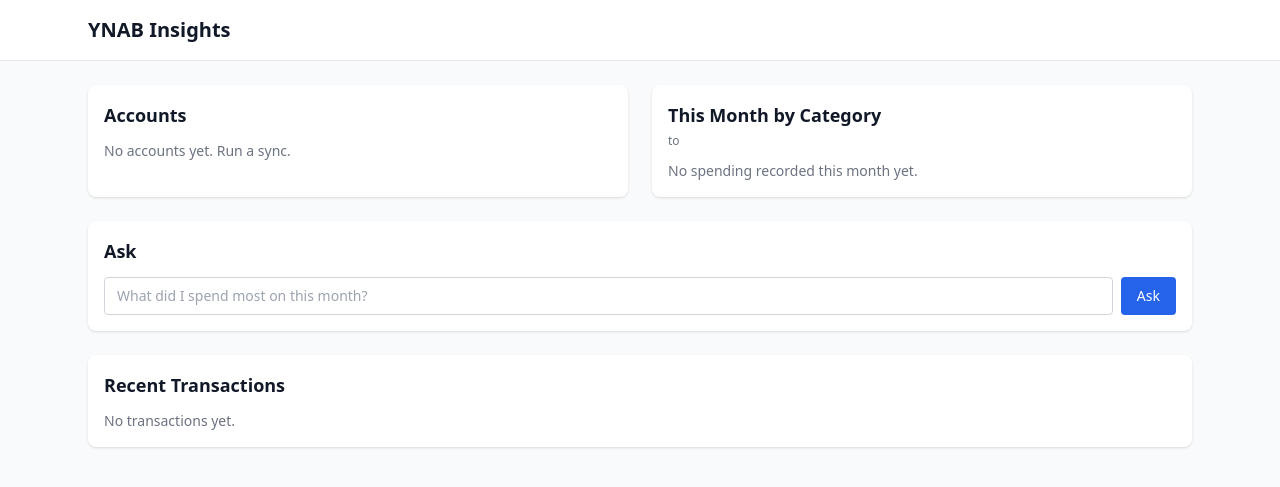
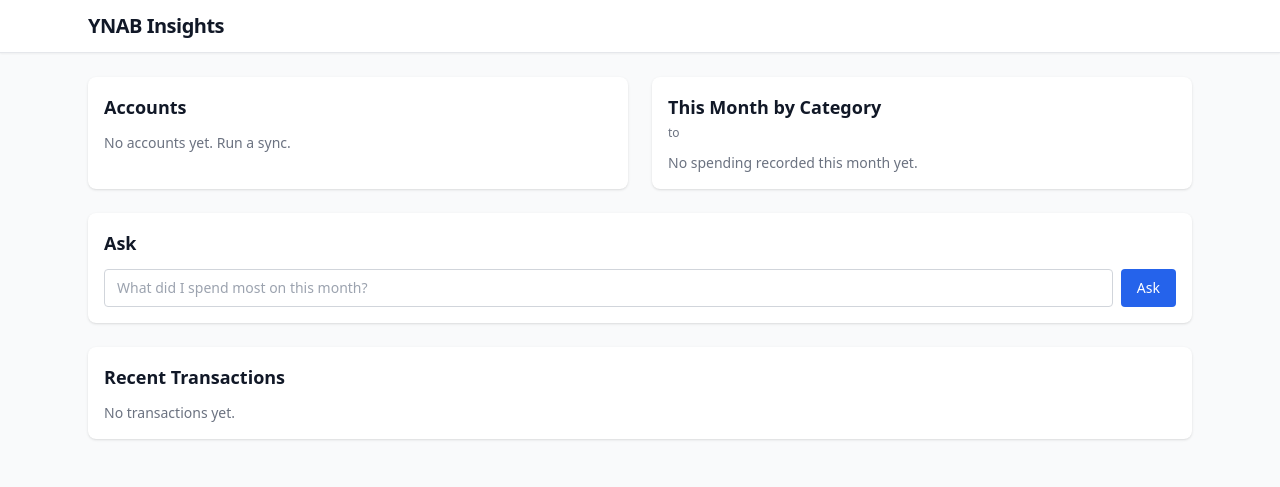
Before and after one commit to majedal01/homelab, a FastAPI app: template ynab_insights/app/templates/dashboard.html in a window 1280 px wide. Shown: the top 487 px of the page. Run offline with FastAPI, Linux system fonts and the light colour scheme; the template is opened without the code that fills it, so the values that code supplies are empty; parts of the project's set-up code (start-up, migrations or seed data) failed here and were passed over; some libraries are stand-ins or nearby versions.

Commit message:
add chart.js script tag and tighten base layout

```diff
--- a/ynab_insights/app/templates/base.html
+++ b/ynab_insights/app/templates/base.html
@@ -6,21 +6,24 @@
     <title>{% block title %}YNAB Insights{% endblock %}</title>
     <script src="https://cdn.tailwindcss.com"></script>
     <script src="https://unpkg.com/htmx.org@1.9.10"></script>
+    <script src="https://cdn.jsdelivr.net/npm/chart.js@4.4.1/dist/chart.umd.min.js"></script>
     <style>
         .htmx-indicator { display: none; }
         .htmx-request .htmx-indicator { display: inline; }
         .htmx-request.htmx-indicator { display: inline; }
+        .chart-canvas { max-height: 280px; }
+        .card-collapsed > .card-body { display: none; }
     </style>
 </head>
 <body class="bg-gray-50 text-gray-900">
-    <header class="bg-white border-b border-gray-200">
-        <div class="max-w-6xl mx-auto px-6 py-4 flex items-center justify-between">
-            <a href="/" class="text-xl font-semibold">YNAB Insights</a>
+    <header class="bg-white border-b border-gray-200 shadow-sm">
+        <div class="max-w-6xl mx-auto px-6 py-3 flex items-center justify-between">
+            <a href="/" class="text-xl font-semibold tracking-tight">YNAB Insights</a>
             {% if budgets %}
             <form method="get" action="/" class="flex items-center gap-2 text-sm">
-                <label for="budget_id" class="text-gray-500">Budget:</label>
+                <label for="budget_id" class="text-gray-500">Budget</label>
                 <select name="budget_id" id="budget_id" onchange="this.form.submit()"
-                        class="border border-gray-300 rounded px-2 py-1 bg-white">
+                        class="border border-gray-300 rounded px-2 py-1 bg-white text-sm">
                     {% for b in budgets %}
                     <option value="{{ b.id }}" {% if b.id == selected_budget_id %}selected{% endif %}>{{ b.name }}</option>
                     {% endfor %}
@@ -29,7 +32,7 @@
             {% endif %}
         </div>
     </header>
-    <main class="max-w-6xl mx-auto px-6 py-6">
+    <main class="max-w-6xl mx-auto px-6 py-6 space-y-6">
         {% block content %}{% endblock %}
     </main>
 </body>
```
